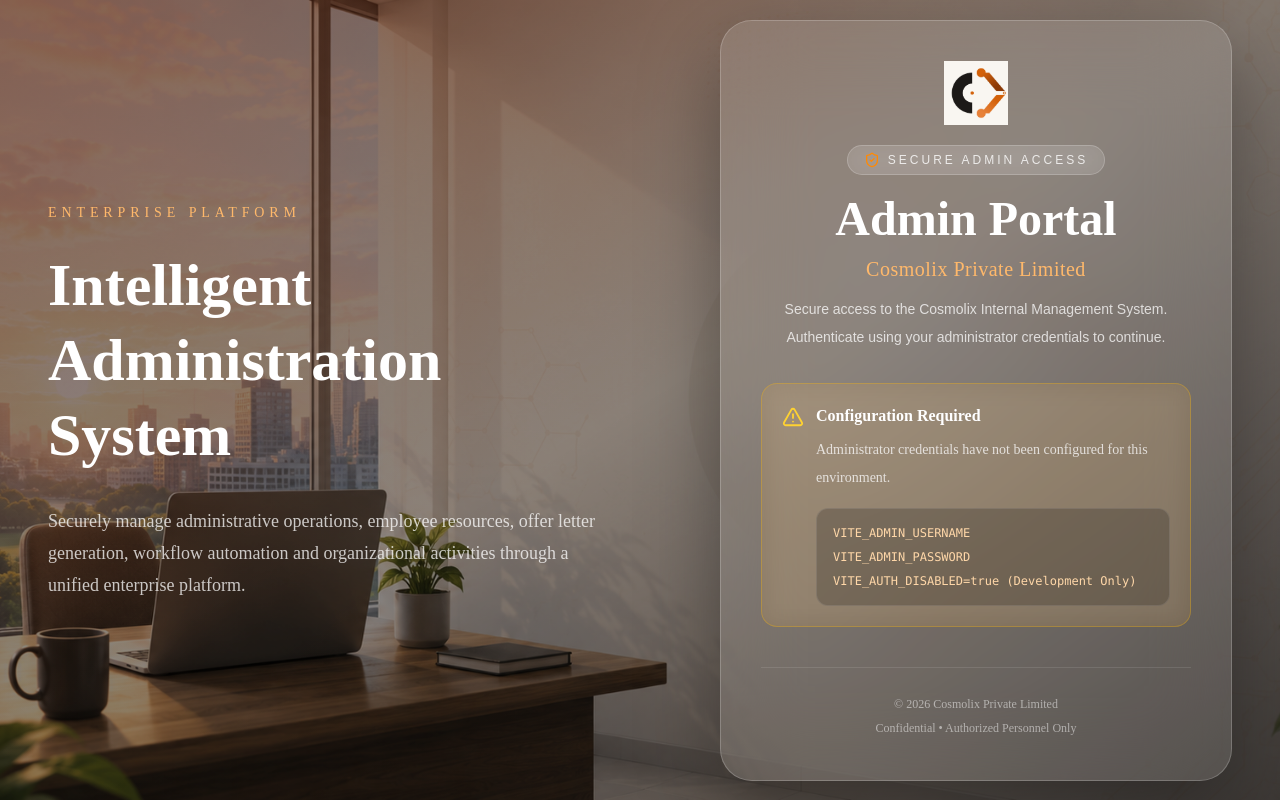
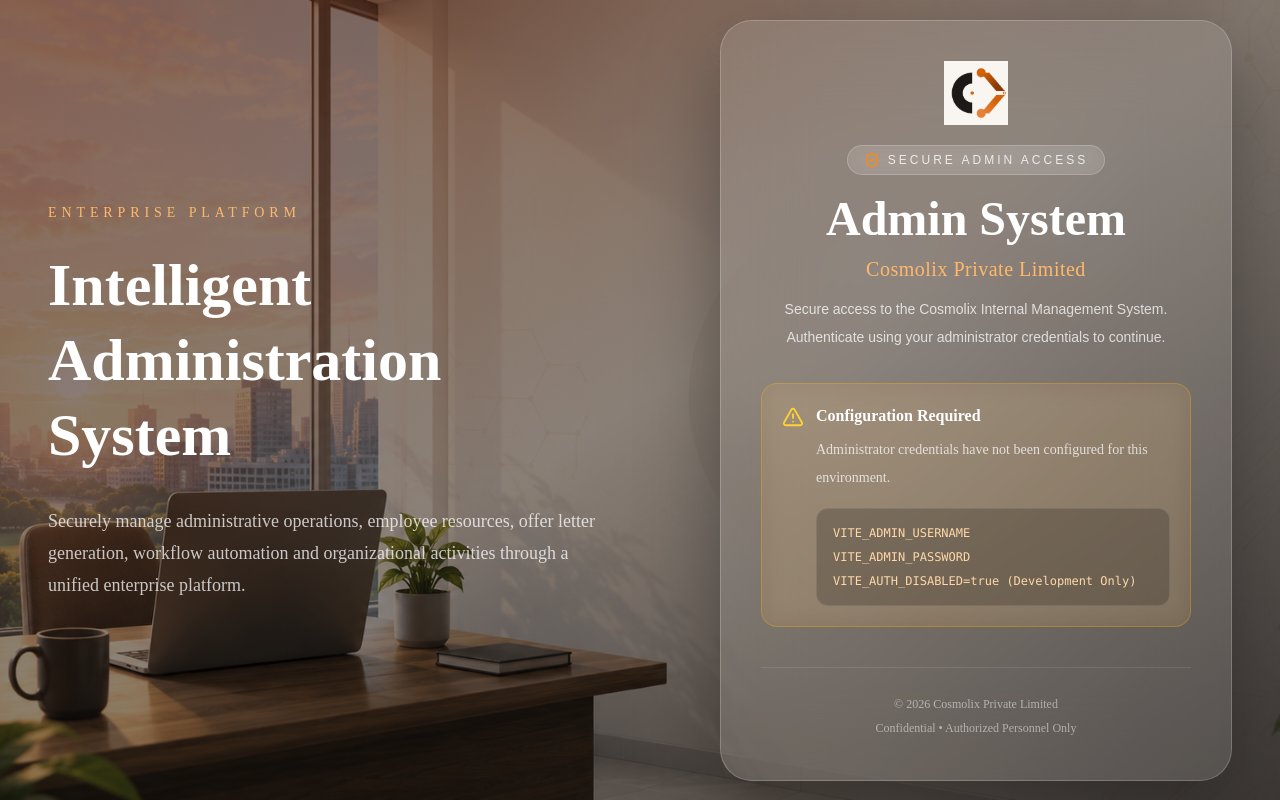
Before and after one commit to 0x-pratham/Cosmo-Admin-System, a React (Vite) app: page /login in a window 1280 px wide. Built offline with nearby package versions, Linux system fonts and the light colour scheme; no server answers.

Commit message:
Some Changes at LogIn Header

```diff
--- a/src/components/auth/LoginHeader.jsx
+++ b/src/components/auth/LoginHeader.jsx
@@ -30,7 +30,7 @@ export default function LoginHeader() {
             fontFamily: "Times New Roman, serif",
           }}
         >
-          Admin Portal
+          Admin System
         </h1>
 
         <h2
```
